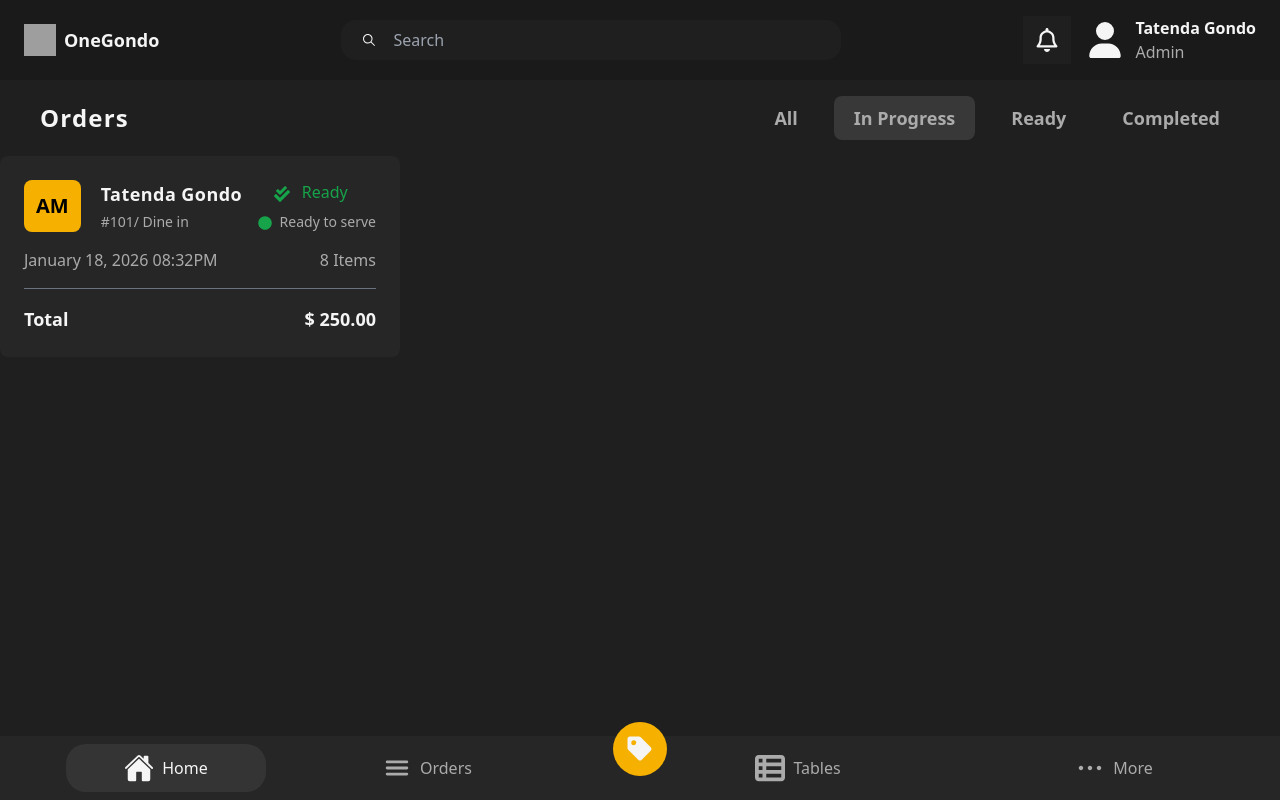
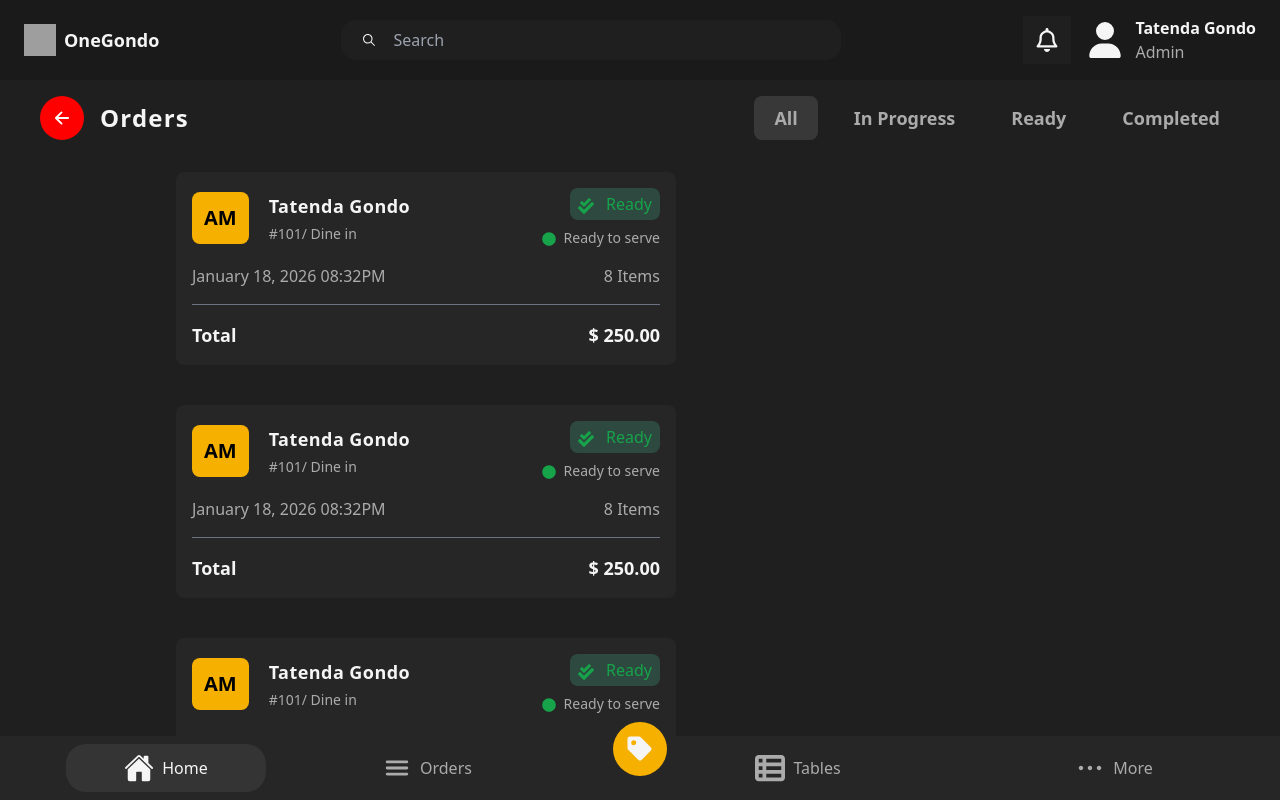
Before and after one commit to tgzgondoz/pos-OneGondo, a React (Vite) app: page /orders in a window 1280 px wide. Built offline with nearby package versions, Linux system fonts and the light colour scheme; grey boxes are pictures that could not be loaded.

Commit message:
Orders Page UI Design

```diff
--- /dev/null
+++ b/src/components/shared/BackButton.jsx
@@ -0,0 +1,17 @@
+import React from "react";
+import { IoArrowBackOutline } from "react-icons/io5";
+import { useNavigate } from "react-router-dom";
+
+const BackButton = () => {
+  const navigate = useNavigate();
+
+  return (
+    <button
+      onClick={() => navigate(-1)}
+      className="bg-[red] p-3 text-xl font-bold rounded-full text-white"
+    >
+      <IoArrowBackOutline />
+    </button>
+  );
+};
+export default BackButton;
--- a/src/components/shared/Orders/OrderCard.jsx
+++ b/src/components/shared/Orders/OrderCard.jsx
@@ -3,7 +3,7 @@
 
 const OrderCard = () => {
   return (
-    <div className="w-[400px] bg-[#262626] p-6 rounded-lg mb-4">
+    <div className="w-[500px] bg-[#262626] p-4 rounded-lg mb-4">
       <div className="flex items-center gap-5">
         <button className="bg-[#f6b100] p-3 text-xl font-bold rounded-lg">
           AM
@@ -15,8 +15,8 @@
             </h1>
             <p className="text-[#ababab] text-sm">#101/ Dine in</p>
           </div>
-          <div className="flex flex-col items-start gap-2">
-            <p className="text-green-600 px-4">
+          <div className="flex flex-col items-end gap-2">
+            <p className="text-green-600 bg-[#2e4a40] px-2 py-1 rounded-lg">
               <FaCheckDouble className="inline mr-2" /> Ready
             </p>
             <p className="text-[#ababab] text-sm">
--- a/src/pages/Orders.jsx
+++ b/src/pages/Orders.jsx
@@ -1,22 +1,55 @@
-import React from "react";
+import React, { useState } from "react";
 import BottomNav from "../components/shared/BottomNav";
 import OrderCard from "../components/shared/Orders/OrderCard";
+import BackButton from "../components/shared/BackButton";
 
 const Orders = () => {
+
+  const [status, setStatus] =useState("all");
+
   return (
-    <section className='bg-[#1f1f1f] h-[calc(100vh-5rem)] overflow-hidden'>
-      <div className='flex items-center justify-between px-10 py-4'>
-        <h1 className='text-[#f5f5f5] text-2xl font-bold tracking-wider'>Orders</h1>
-        <div className='flex items-center justify-around gap-4'>
-          <button className='text-[#ababab] text-lg rounded-lg px-5 py-2 font-semibold'>All</button>
-          <button className='text-[#ababab] text-lg bg-[#383838] rounded-lg px-5 py-2 font-semibold'>In Progress</button>
-          <button className='text-[#ababab] text-lg rounded-lg px-5 py-2 font-semibold'>Ready</button>
-          <button className='text-[#ababab] text-lg rounded-lg px-5 py-2 font-semibold'>Completed</button>
+    <section className="bg-[#1f1f1f] h-[calc(100vh-5rem)] overflow-hidden">
+      <div className="flex items-center justify-between px-10 py-4">
+
+        <div className="flex items-center gap-4">
+          <BackButton />
+           <h1 className="text-[#f5f5f5] text-2xl font-bold tracking-wider">
+          Orders
+        </h1>
+        </div>
+
+        <div className="flex items-center justify-around gap-4">
+          <button onClick={() => setStatus("all")} className={`text-[#ababab] text-lg ${status==="all" &&"bg-[#383838] rounded-lg px-5 py-"} rounded-lg px-5 py-2 font-semibold`}>
+            All
+          </button>
+          <button onClick={() => setStatus("progress")} className={`text-[#ababab] text-lg ${status==="progress" &&"bg-[#383838] rounded-lg px-5 py-"} rounded-lg px-5 py-2 font-semibold`}>
+            In Progress
+          </button>
+          <button onClick={() => setStatus("ready")} className={`text-[#ababab] text-lg ${status==="ready" &&"bg-[#383838] rounded-lg px-5 py-"} rounded-lg px-5 py-2 font-semibold`}>
+            Ready
+          </button>
+          <button onClick={() => setStatus("completed")} className={`text-[#ababab] text-lg ${status==="completed" &&"bg-[#383838] rounded-lg px-5 py-"} rounded-lg px-5 py-2 font-semibold`}>
+            Completed
+          </button>
         </div>
       </div>
 
-      <OrderCard />
-      <BottomNav />
+      <div className="flex flex-wrap gap-6 px-44 py-4 overflow-y-scroll scrollbar-hide scroll h-[calc(100vh-5rem-5rem)]">
+        <OrderCard />
+        <OrderCard />
+        <OrderCard />
+        <OrderCard />
+        <OrderCard />
+        <OrderCard />
+        <OrderCard />
+        <OrderCard />
+        <OrderCard />
+        <OrderCard />
+        <OrderCard />
+        <OrderCard />
+        <OrderCard />
+      </div>
+     <BottomNav />
     </section>
   );
 };
```
